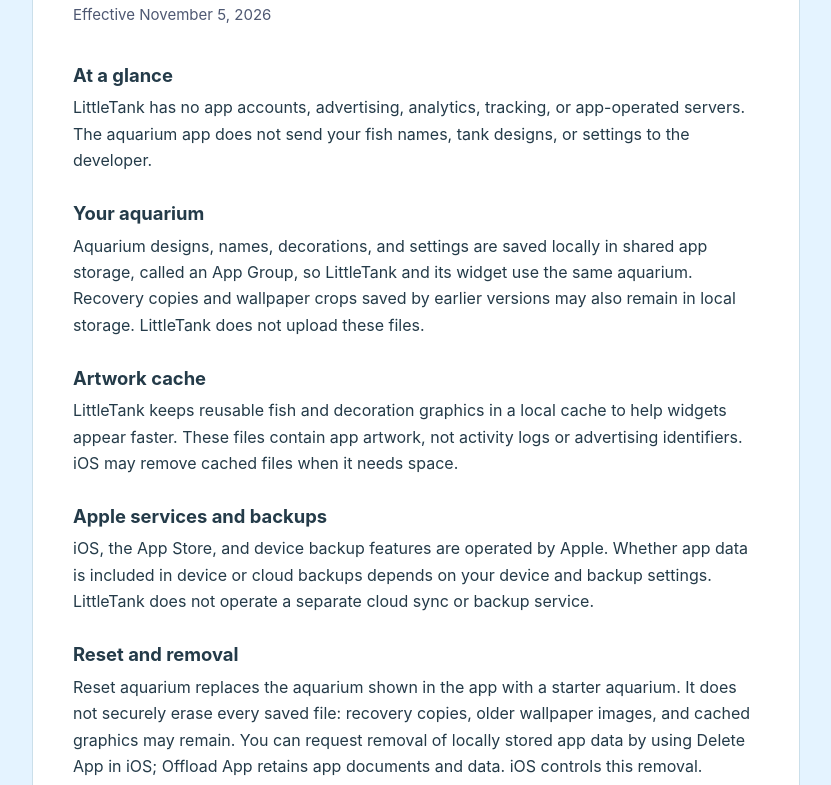
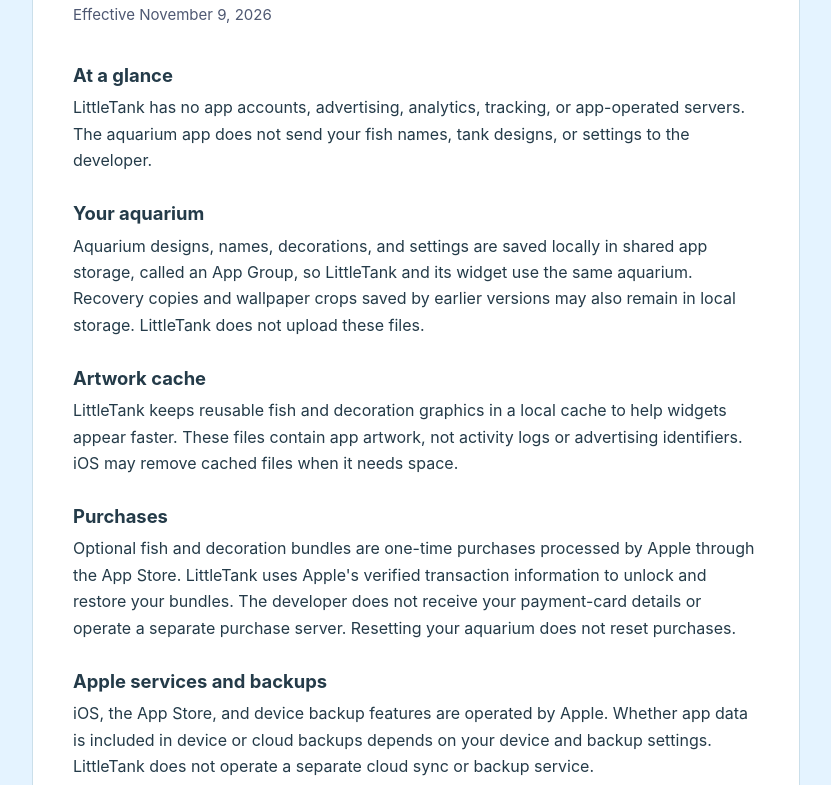
Before and after one commit to casstao1/littletank-site, a plain HTML site: page privacy/index.html in a window 1280 px wide. Shown: the part 167-952 px from the top of the page, without its empty margins (224-1055 px from the left). Drawn offline with Linux system fonts and the light colour scheme.

Commit message:
Update privacy policy for optional bundle purchases

```diff
--- a/privacy/index.html
+++ b/privacy/index.html
@@ -31,7 +31,7 @@
     <header>
       <p class="brand">LittleTank</p>
       <h1>Privacy policy</h1>
-      <p class="effective">Effective <time datetime="2026-11-05">November 5, 2026</time></p>
+      <p class="effective">Effective <time datetime="2026-11-09">November 9, 2026</time></p>
     </header>
 
     <section aria-labelledby="overview">
@@ -47,6 +47,11 @@
     <section aria-labelledby="artwork">
       <h2 id="artwork">Artwork cache</h2>
       <p>LittleTank keeps reusable fish and decoration graphics in a local cache to help widgets appear faster. These files contain app artwork, not activity logs or advertising identifiers. iOS may remove cached files when it needs space.</p>
+    </section>
+
+    <section aria-labelledby="purchases">
+      <h2 id="purchases">Purchases</h2>
+      <p>Optional fish and decoration bundles are one-time purchases processed by Apple through the App Store. LittleTank uses Apple's verified transaction information to unlock and restore your bundles. The developer does not receive your payment-card details or operate a separate purchase server. Resetting your aquarium does not reset purchases.</p>
     </section>
 
     <section aria-labelledby="backups">
```
